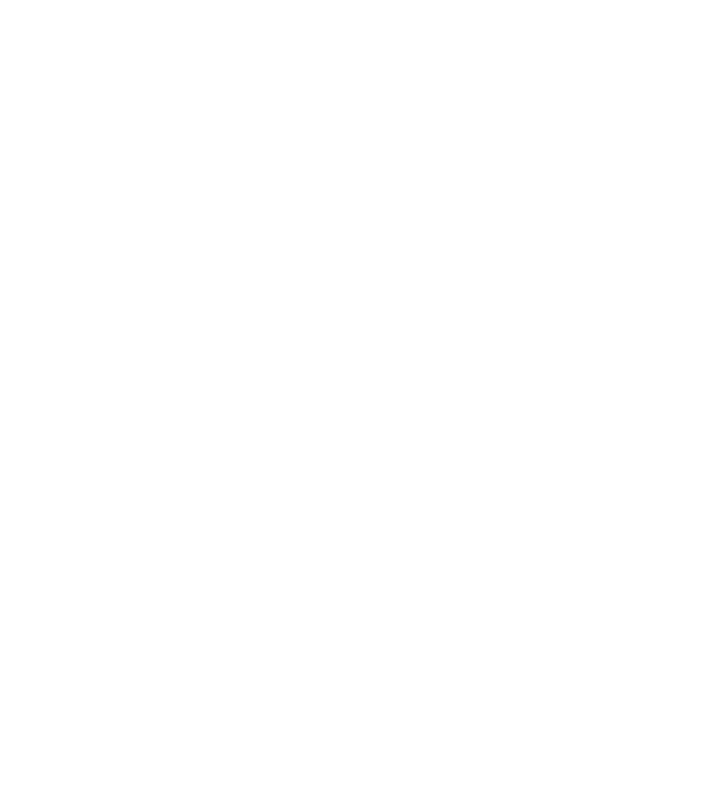
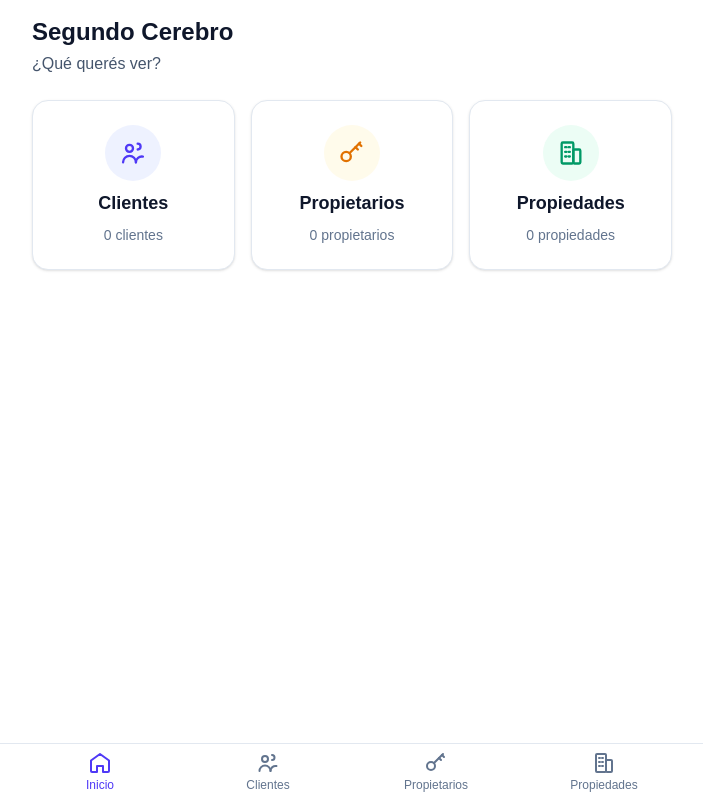
Before and after one commit to herniberelejis-lgtm/Brunella-Realstate, a Next.js app: page / in a window 1280 px wide. Before the commit this address had no page. Shown: the whole page, without its empty margins (288-991 px from the left). Built offline with nearby package versions, Linux system fonts and the light colour scheme; no server answers; the database is empty.

Commit message:
feat: add home dashboard with simple navigation and persistent bottom nav

```diff
--- a/src/app/layout.tsx
+++ b/src/app/layout.tsx
@@ -1,5 +1,6 @@
 import type { Metadata } from "next";
 import { Geist, Geist_Mono } from "next/font/google";
+import { BottomNav } from "@/components/BottomNav";
 import "./globals.css";
 
 const geistSans = Geist({
@@ -13,8 +14,8 @@
 });
 
 export const metadata: Metadata = {
-  title: "Create Next App",
-  description: "Generated by create next app",
+  title: "Segundo Cerebro — Brunella Real Estate",
+  description: "CRM para asesora inmobiliaria",
 };
 
 export default function RootLayout({
@@ -24,10 +25,13 @@
 }>) {
   return (
     <html
-      lang="en"
+      lang="es"
       className={`${geistSans.variable} ${geistMono.variable} h-full antialiased`}
     >
-      <body className="min-h-full flex flex-col">{children}</body>
+      <body className="flex min-h-full flex-col bg-slate-50 text-base text-slate-900">
+        <div className="flex-1 pb-4">{children}</div>
+        <BottomNav />
+      </body>
     </html>
   );
 }
--- a/src/app/page.tsx
+++ b/src/app/page.tsx
@@ -1,5 +1,68 @@
-import { redirect } from "next/navigation";
+import Link from "next/link";
+import { getDomainModules } from "@/lib/domain/factory";
+import { UsersIcon } from "@/components/icons/UsersIcon";
+import { KeyIcon } from "@/components/icons/KeyIcon";
+import { BuildingIcon } from "@/components/icons/BuildingIcon";
 
-export default function Home() {
-  redirect("/contactos");
+export default async function InicioPage() {
+  const { contactos, propiedades } = getDomainModules();
+  const [todosLosContactos, todasLasPropiedades] = await Promise.all([
+    contactos.list(),
+    propiedades.list(),
+  ]);
+
+  const cantidadClientes = todosLosContactos.filter(
+    (c) => c.tipo === "Comprador" || c.tipo === "Ambos"
+  ).length;
+  const cantidadPropietarios = todosLosContactos.filter(
+    (c) => c.tipo === "Propietario" || c.tipo === "Ambos"
+  ).length;
+  const cantidadPropiedades = todasLasPropiedades.length;
+
+  const secciones = [
+    {
+      href: "/contactos?tipo=Comprador",
+      titulo: "Clientes",
+      subtitulo: `${cantidadClientes} ${cantidadClientes === 1 ? "cliente" : "clientes"}`,
+      Icon: UsersIcon,
+      color: "bg-indigo-50 text-indigo-600",
+    },
+    {
+      href: "/contactos?tipo=Propietario",
+      titulo: "Propietarios",
+      subtitulo: `${cantidadPropietarios} ${cantidadPropietarios === 1 ? "propietario" : "propietarios"}`,
+      Icon: KeyIcon,
+      color: "bg-amber-50 text-amber-600",
+    },
+    {
+      href: "/propiedades",
+      titulo: "Propiedades",
+      subtitulo: `${cantidadPropiedades} ${cantidadPropiedades === 1 ? "propiedad" : "propiedades"}`,
+      Icon: BuildingIcon,
+      color: "bg-emerald-50 text-emerald-600",
+    },
+  ];
+
+  return (
+    <main className="mx-auto max-w-2xl p-4">
+      <h1 className="mb-1 text-2xl font-semibold text-slate-900">Segundo Cerebro</h1>
+      <p className="mb-6 text-slate-600">¿Qué querés ver?</p>
+
+      <div className="grid grid-cols-1 gap-4 sm:grid-cols-3">
+        {secciones.map((s) => (
+          <Link
+            key={s.titulo}
+            href={s.href}
+            className="flex min-h-[120px] flex-col items-center justify-center gap-2 rounded-2xl border border-slate-200 bg-white p-6 text-center shadow-sm transition hover:border-indigo-300 hover:shadow-md active:scale-[0.98]"
+          >
+            <span className={`flex h-14 w-14 items-center justify-center rounded-full ${s.color}`}>
+              <s.Icon className="h-7 w-7" />
+            </span>
+            <span className="text-lg font-semibold text-slate-900">{s.titulo}</span>
+            <span className="text-sm text-slate-500">{s.subtitulo}</span>
+          </Link>
+        ))}
+      </div>
+    </main>
+  );
 }
--- /dev/null
+++ b/src/components/BottomNav.tsx
@@ -0,0 +1,49 @@
+"use client";
+
+import Link from "next/link";
+import { usePathname } from "next/navigation";
+import { HomeIcon } from "./icons/HomeIcon";
+import { UsersIcon } from "./icons/UsersIcon";
+import { KeyIcon } from "./icons/KeyIcon";
+import { BuildingIcon } from "./icons/BuildingIcon";
+
+const ITEMS = [
+  { href: "/", label: "Inicio", icon: HomeIcon, exact: true },
+  { href: "/contactos?tipo=Comprador", label: "Clientes", icon: UsersIcon, matchPrefix: "/contactos" },
+  { href: "/contactos?tipo=Propietario", label: "Propietarios", icon: KeyIcon, matchPrefix: "/contactos" },
+  { href: "/propiedades", label: "Propiedades", icon: BuildingIcon, matchPrefix: "/propiedades" },
+];
+
+export function BottomNav() {
+  const pathname = usePathname();
+
+  return (
+    <nav
+      aria-label="Navegación principal"
+      className="sticky bottom-0 z-30 border-t border-slate-200 bg-white/95 backdrop-blur supports-[backdrop-filter]:bg-white/80"
+    >
+      <ul className="mx-auto flex max-w-2xl">
+        {ITEMS.map((item) => {
+          const isActive = item.exact
+            ? pathname === "/"
+            : pathname.startsWith(item.matchPrefix ?? item.href);
+          const Icon = item.icon;
+          return (
+            <li key={item.label} className="flex-1">
+              <Link
+                href={item.href}
+                className={`flex min-h-[56px] flex-col items-center justify-center gap-0.5 py-1.5 text-xs font-medium transition-colors ${
+                  isActive ? "text-indigo-600" : "text-slate-500 hover:text-slate-700"
+                }`}
+                aria-current={isActive ? "page" : undefined}
+              >
+                <Icon className="h-6 w-6" />
+                <span>{item.label}</span>
+              </Link>
+            </li>
+          );
+        })}
+      </ul>
+    </nav>
+  );
+}
```
